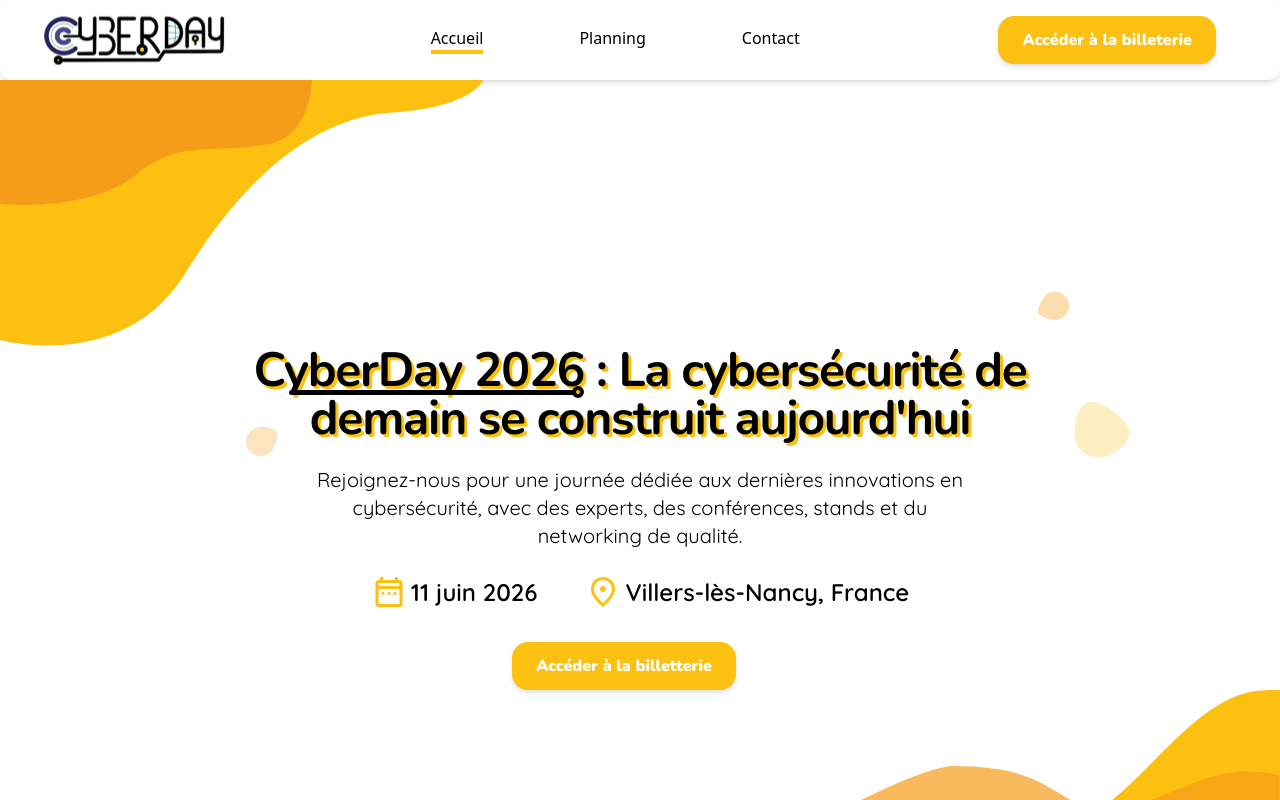
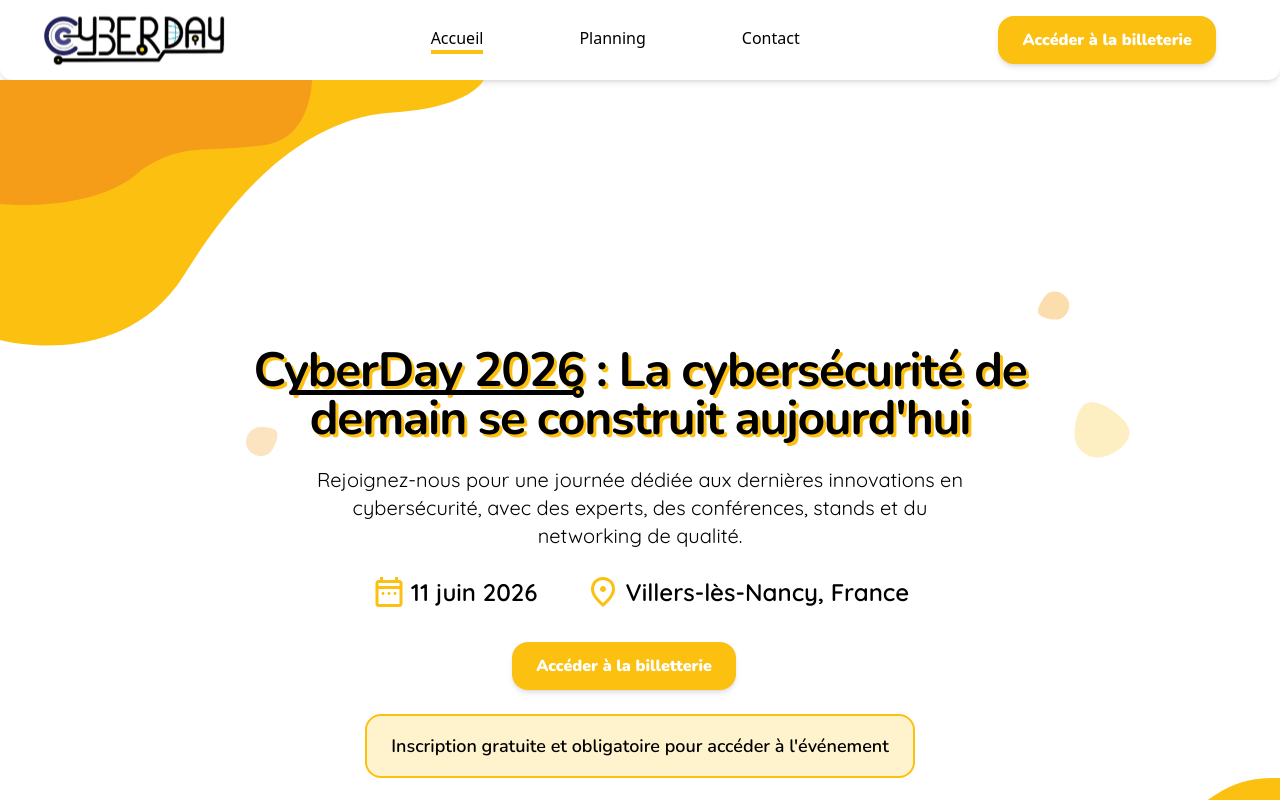
Before and after one commit to Raytara/CESI-Cyberday, a React (Vite) app: page / in a window 1280 px wide. Shown: the top 800 px of the page. Built offline with nearby package versions, Linux system fonts and the light colour scheme.

Commit message:
💄 Ajout "inscription gratuite mais obligatoire"

```diff
--- a/src/pages/Home.tsx
+++ b/src/pages/Home.tsx
@@ -84,6 +84,13 @@ export default function HomePage() {
                                 </button>
                             </a>
                         </div>
+                        <div className="flex justify-center mt-6 px-4 lg:px-0">
+                            <div className="bg-[#FFF3CD] border-2 border-[#FCC010] rounded-[16px] px-6 py-4 max-w-2xl text-center">
+                                <p className="text-black font-nunito font-semibold text-base md:text-lg">
+                                    Inscription gratuite et obligatoire pour accéder à l'événement
+                                </p>
+                            </div>
+                        </div>
                     <WaveBackgroundBottom />
                 </div>
                 {/* Section Card */}
```
